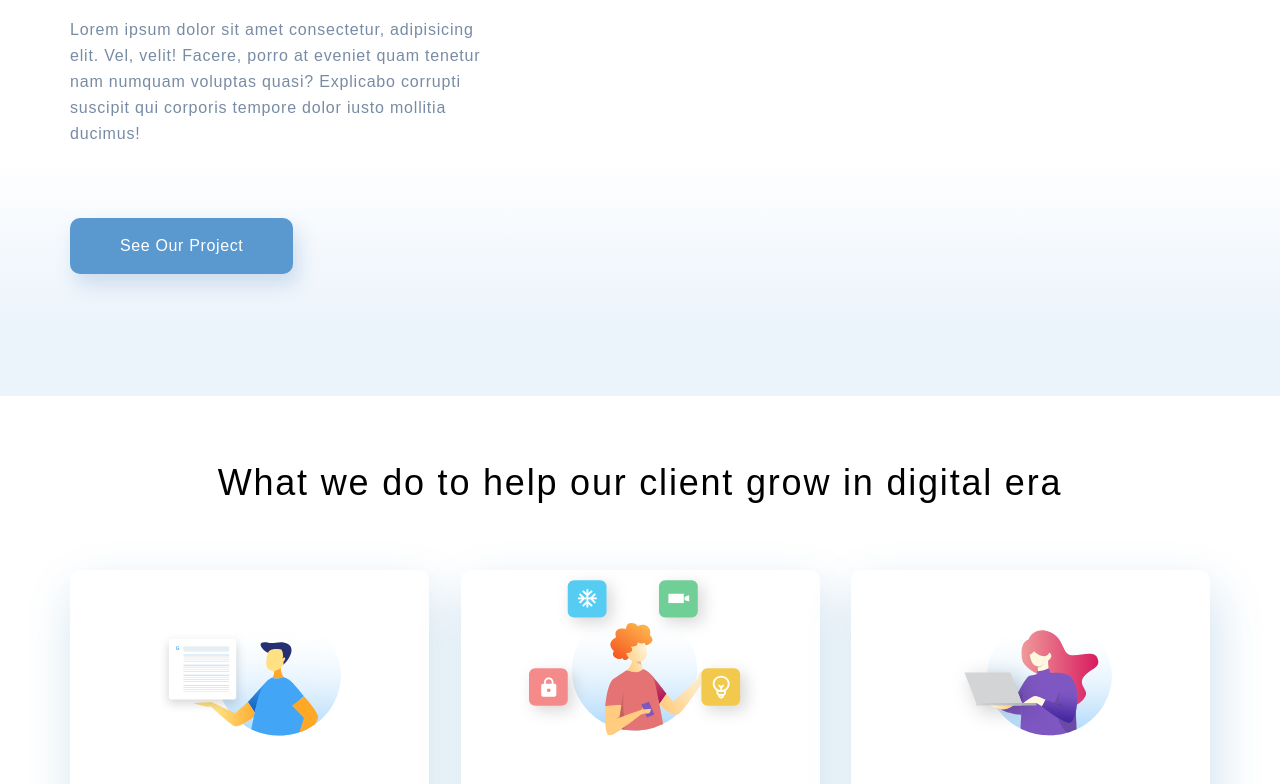
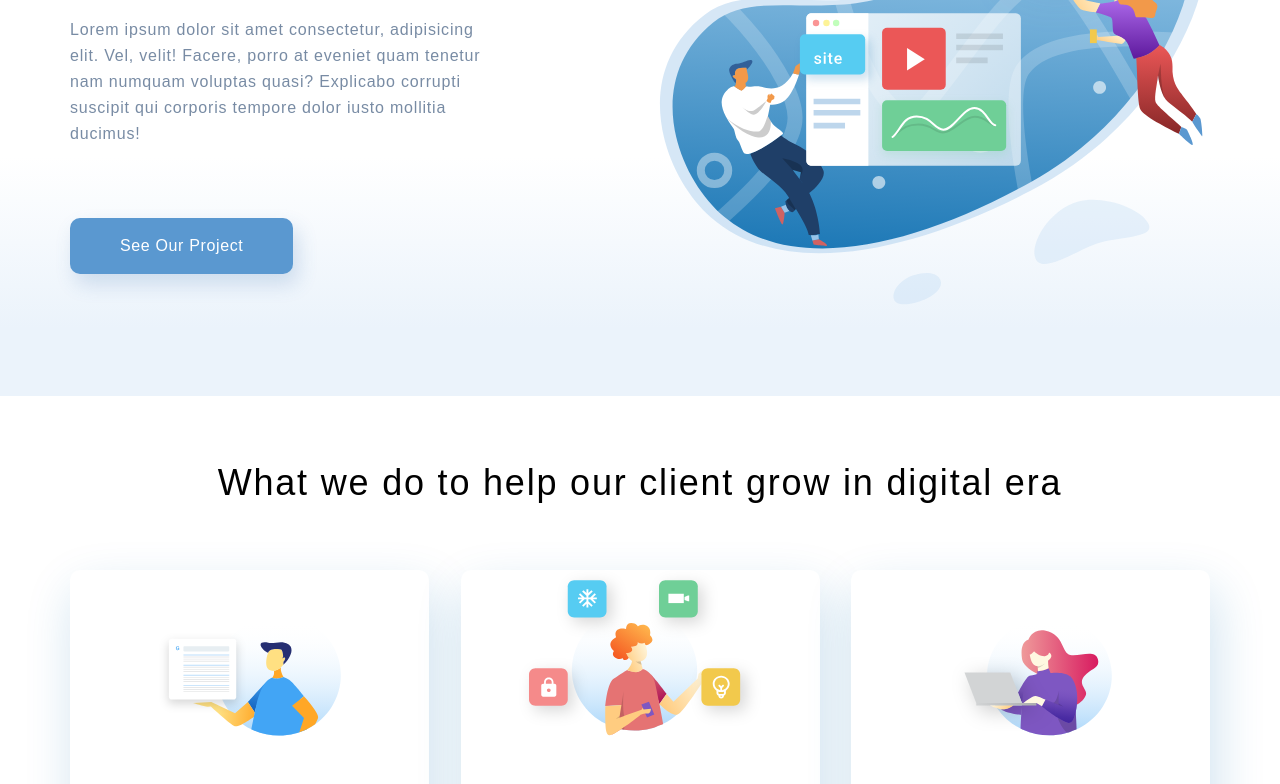
Before and after one commit to Astronaw/GB__HTML-CSS, a plain HTML site: page index.html in a window 1280 px wide. Shown: the part 372-1156 px from the top of the page. Drawn offline with Linux system fonts and the light colour scheme.

Commit message:
chek css

```diff
--- a/style.css
+++ b/style.css
@@ -27,7 +27,7 @@ body {
 .top-content {
     padding-top: 115px;
     flex-grow: 1;
-    background-image: url(img/top_back.png);
+    background-image: url(img/top_back.svg);
     background-repeat: no-repeat;
     background-position: right center;
 }
```
Also changed, not shown: img/top_back.png (added), 2 other files.
